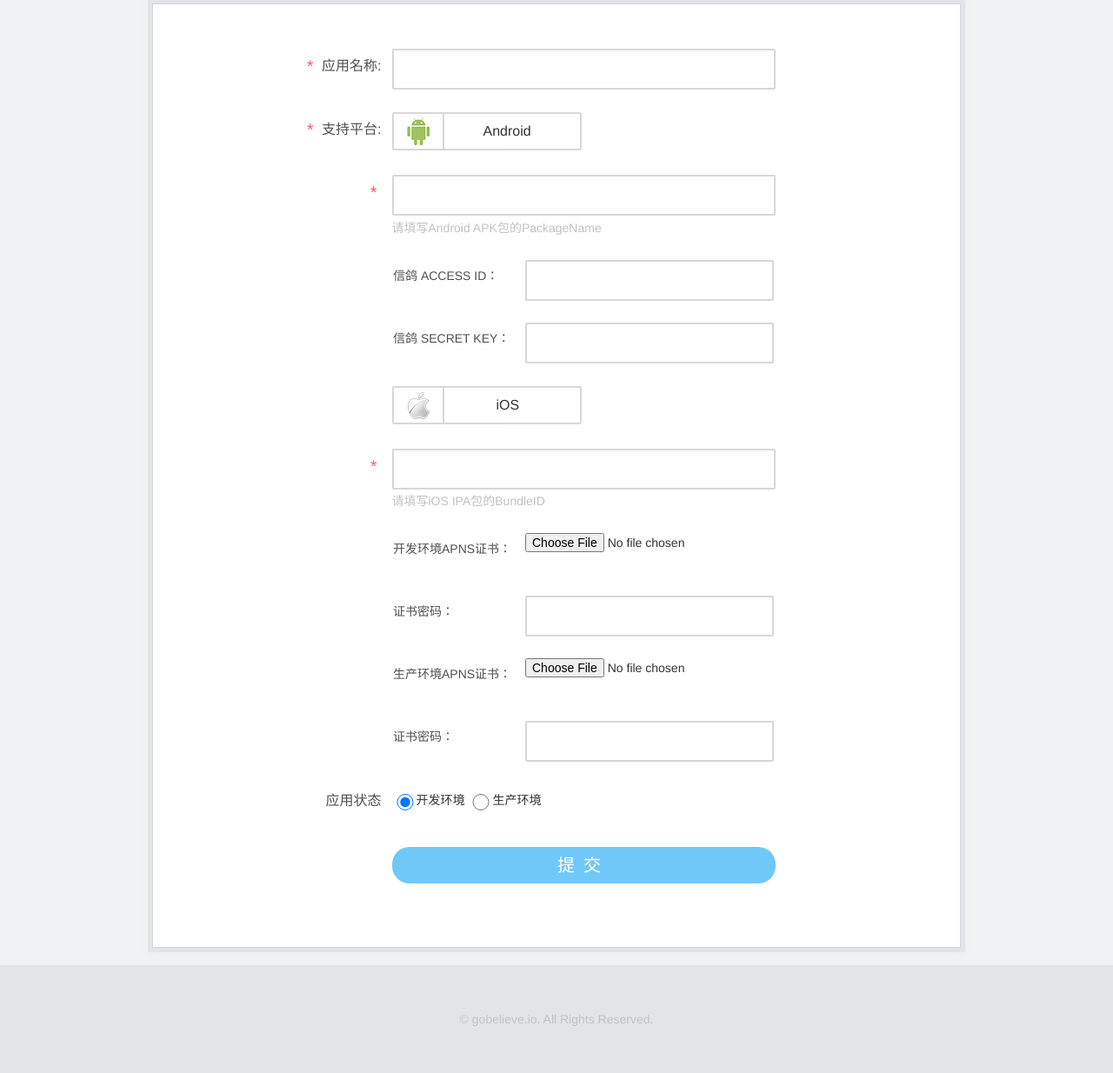
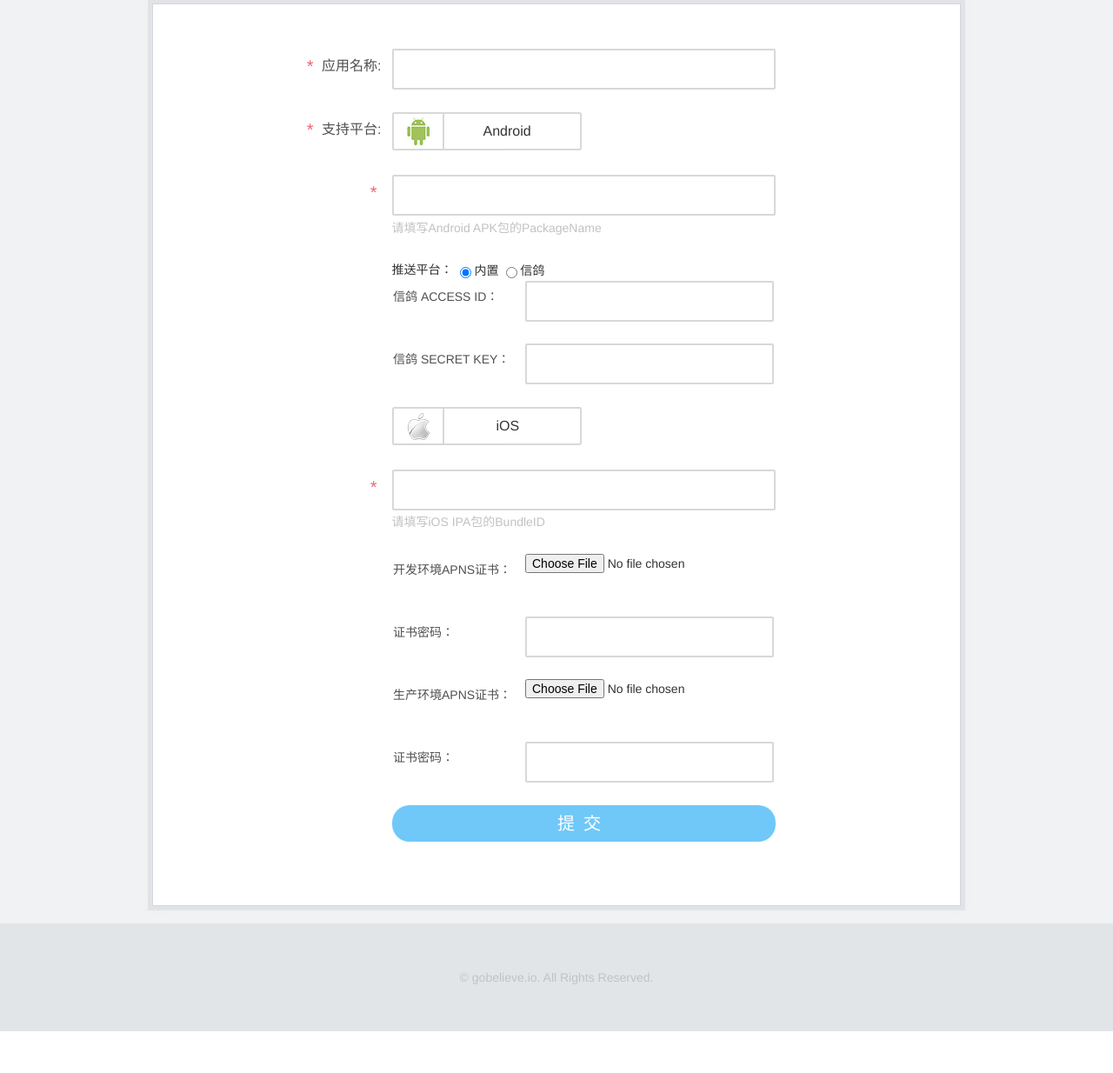
Before and after one commit to cash2one/im_web, a Flask app: template templates/im/game/add.html in a window 1280 px wide. Shown: the part 139-1373 px from the top of the page at 87% size. After the commit the page ends 1325 px from the top, so only its background shows below. Run offline with Flask 2, Linux system fonts and the light colour scheme; the template is opened without the code that fills it, so the values that code supplies are empty; parts of the project's set-up code (start-up, migrations or seed data) failed here and were passed over.

Commit message:
修改发布功能

```diff
--- a/templates/widget/game_form.html
+++ b/templates/widget/game_form.html
@@ -63,7 +63,10 @@
         <p><span class="tips mr-5">请填写Android APK包的PackageName</span></p>
         <p class="error">&nbsp;</p>
 
-        <div class="sub-form">
+        <p class="">推送平台： <label><input type="radio" name="push_type" value="0" checked="checked" />内置</label>
+            <label><input type="radio" name="push_type" value="1"/>信鸽</label></p>
+
+        <div class="sub-form" id="form_xinge" style="">
            <table>
              {% call inline_field('信鸽 ACCESS ID：') %}
                <input type="text" name="xinge_access_id" id="xinge_access_id" class="ipt ipt-short"
@@ -122,12 +125,6 @@
       {% endcall %}
     {% endblock %}
 
-    {% call inline_field('应用状态') %}
-        <p style="line-height: 37px;"><input type="radio" class="ipt ipt-small" style="padding-top: 20px;" name="status" value="0" {{"checked=checked" if data.game.get('status')|int == 0 else ""}} />开发环境
-
-        <input type="radio" class="ipt ipt-small"  style="padding-top: 20px;" name="status" value="1" {{"checked=checked" if data.game.get('status')|int == 1 else ""}} />生产环境</p>
-    {% endcall %}
-
     {% call inline_field('') %}
       <button type="submit" class="btn btn-info">提交</button>
     {% endcall %}
```
Also changed, not shown: templates/im/game/detail.html (+7 -4 lines), website/views/im.py (+14 -1 lines).
